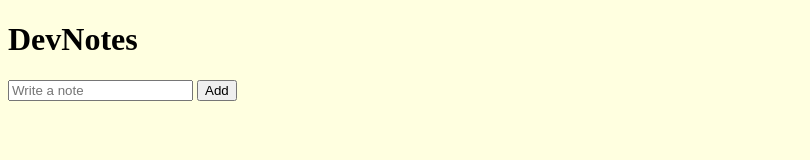
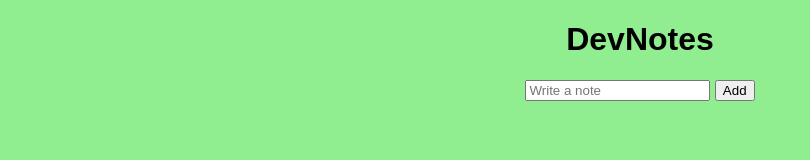
Before and after one commit to MananRoy1/Git-Practice, a plain HTML site: page index.html in a window 1280 px wide. Shown: the whole page, without its empty margins (0-810 px from the left). Drawn offline with Linux system fonts and the light colour scheme.

Commit message:
Add Styling

```diff
--- a/style.css
+++ b/style.css
@@ -1,4 +1,6 @@
-
 body {
-  background: lightyellow;
+  background: lightgreen;
+  font-family: Arial, sans-serif;
+  text-align: center;
+  margin: 20px;
 }
```
